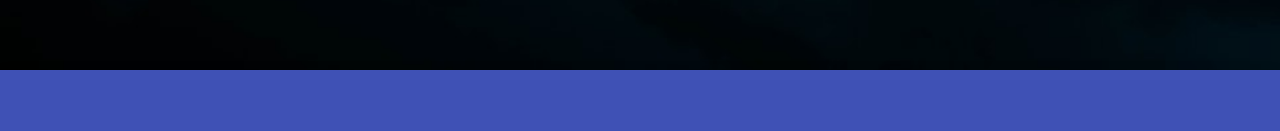
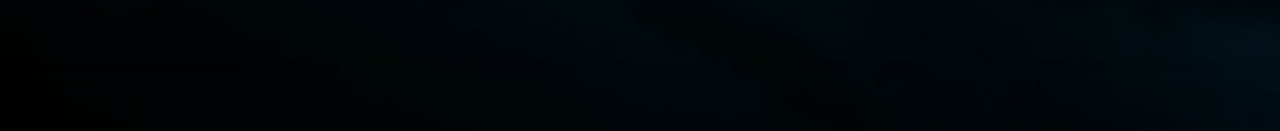
Before and after one commit to listenToRipley/nataliekendrick, a React (Create React App) app: page / in a window 1280 px wide. Shown: the part 666-797 px from the top of the page. Built offline with nearby package versions, Linux system fonts and the light colour scheme.

Commit message:
add icons

```diff
--- a/src/Components/MobilePanel.js
+++ b/src/Components/MobilePanel.js
@@ -5,10 +5,13 @@ import Drawer from '@material-ui/core/Drawer';
 import Button from '@material-ui/core/Button';
 import List from '@material-ui/core/List';
 import Divider from '@material-ui/core/Divider';
+import AppBar from '@material-ui/core/AppBar';
+import Toolbar from '@material-ui/core/Toolbar'
 import Tabs from '@material-ui/core/Tabs';
 import Tab from '@material-ui/core/Tab';
+import ExpandLessRoundedIcon from '@material-ui/icons/ExpandLessRounded';
+import ExpandMoreRoundedIcon from '@material-ui/icons/ExpandMoreRounded';
 import {Link} from 'react-router-dom';
-import { AppBar, Toolbar } from '@material-ui/core';
 // import './Components.css';
 
 const useStyles = makeStyles({
@@ -83,7 +86,7 @@ const MobilePanel = () =>  {
   );
 
   return (
-    <AppBar className={classes.appbar} position="fixed">
+    <AppBar className={classes.appbar} position="fixed" color="transparent">
       <Toolbar>
         <Drawer>
           <Button onClick={toggleDrawer(true)}>Bottom</Button>
```
